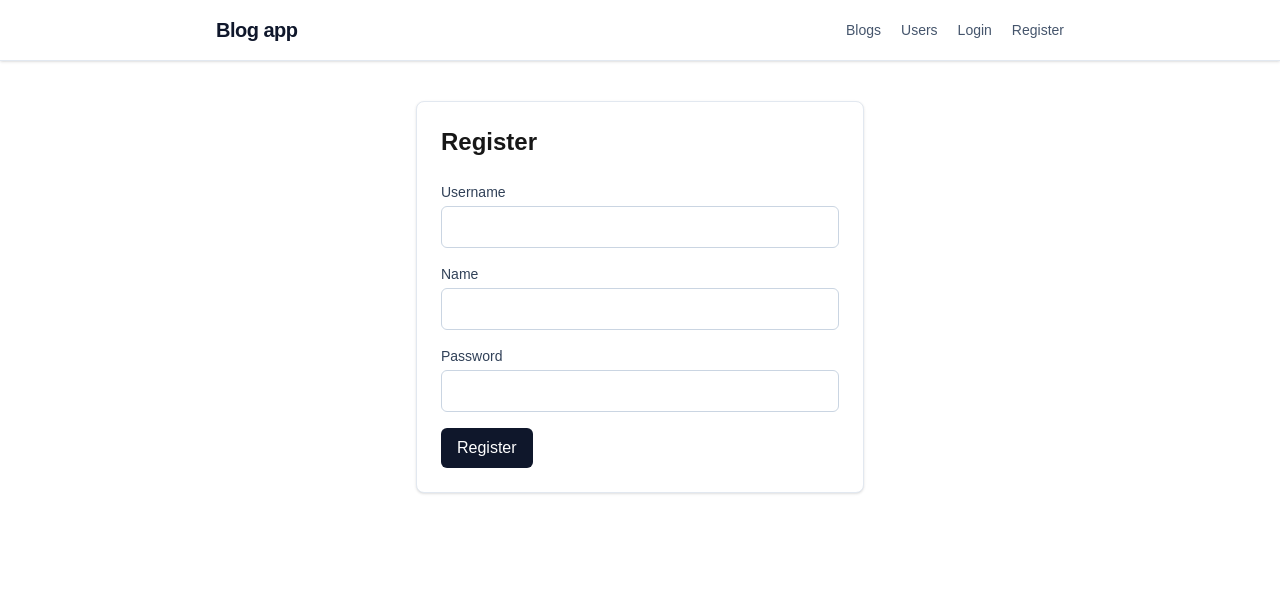
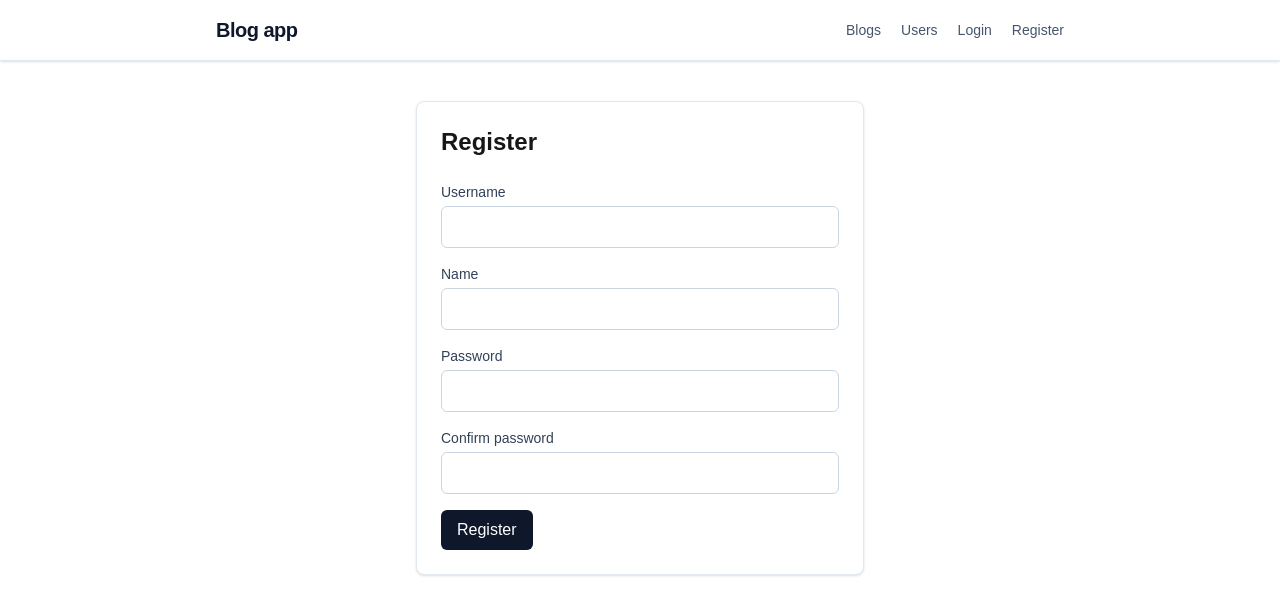
Before and after one commit to realclever/fullstack-hy-nextjs, a Next.js app: page /register in a window 1280 px wide. Shown: the top 614 px of the page. Built offline with nearby package versions, Linux system fonts and the light colour scheme; no server answers.

Commit message:
Validations in user registration finished

```diff
--- a/app/actions/users.ts
+++ b/app/actions/users.ts
@@ -1,15 +1,42 @@
 'use server';
 
 import bcrypt from 'bcryptjs';
+import { eq } from 'drizzle-orm';
 import { revalidatePath } from 'next/cache';
 import { redirect } from 'next/navigation';
 import { db } from '@/db';
 import { users } from '@/db/schema';
 
-export const registerUser = async (formData: FormData) => {
+export const registerUser = async (
+  _prevState: { error: string },
+  formData: FormData,
+) => {
   const username = (formData.get('username') as string).trim();
   const name = (formData.get('name') as string).trim();
   const password = formData.get('password') as string;
+  const passwordConfirm = formData.get('passwordConfirm') as string;
+
+  if (username.length < 4) {
+    return { error: 'Username must be at least 4 characters long' };
+  }
+
+  if (password.length < 4) {
+    return { error: 'Password must be at least 4 characters long' };
+  }
+
+  if (password !== passwordConfirm) {
+    return { error: 'Passwords do not match' };
+  }
+
+  const existingUser = await db
+    .select()
+    .from(users)
+    .where(eq(users.username, username))
+    .limit(1);
+
+  if (existingUser.length > 0) {
+    return { error: 'Username is already taken' };
+  }
 
   const passwordHash = await bcrypt.hash(password, 10);
 
--- a/app/register/page.tsx
+++ b/app/register/page.tsx
@@ -1,10 +1,20 @@
+'use client';
+
+import { useActionState } from 'react';
 import { registerUser } from '../actions/users';
 
+const initialState = {
+  error: '',
+};
+
 export default function RegisterPage() {
+  const [state, formAction] = useActionState(registerUser, initialState);
+
   return (
     <div className="mx-auto max-w-md rounded-lg border border-slate-200 bg-white p-6 shadow-sm">
       <h1 className="mb-6 text-2xl font-bold">Register</h1>
-      <form action={registerUser} className="space-y-4">
+
+      <form action={formAction} className="space-y-4">
         <div>
           <label
             htmlFor="username"
@@ -50,6 +60,24 @@ export default function RegisterPage() {
             className="w-full rounded-md border border-slate-300 px-3 py-2 outline-none transition focus:border-slate-500"
           />
         </div>
+        <div>
+          <label
+            htmlFor="passwordConfirm"
+            className="mb-1 block text-sm font-medium text-slate-700"
+          >
+            Confirm password
+          </label>
+          <input
+            id="passwordConfirm"
+            name="passwordConfirm"
+            type="password"
+            required
+            className="w-full rounded-md border border-slate-300 px-3 py-2 outline-none transition focus:border-slate-500"
+          />
+        </div>
+        {state.error && (
+          <p className="text-sm font-medium text-red-600">{state.error}</p>
+        )}
         <button
           type="submit"
           className="rounded-md bg-slate-900 px-4 py-2 font-medium text-white transition hover:bg-slate-700"
```
